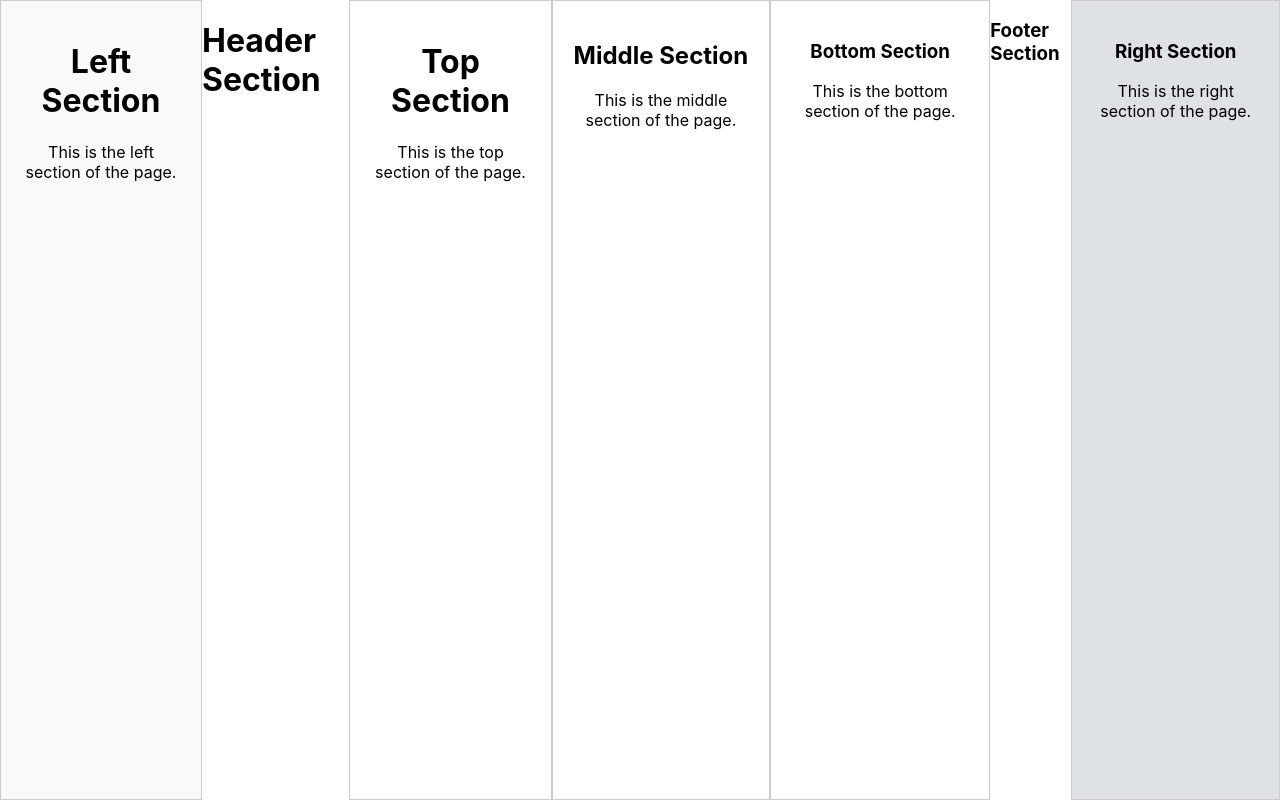
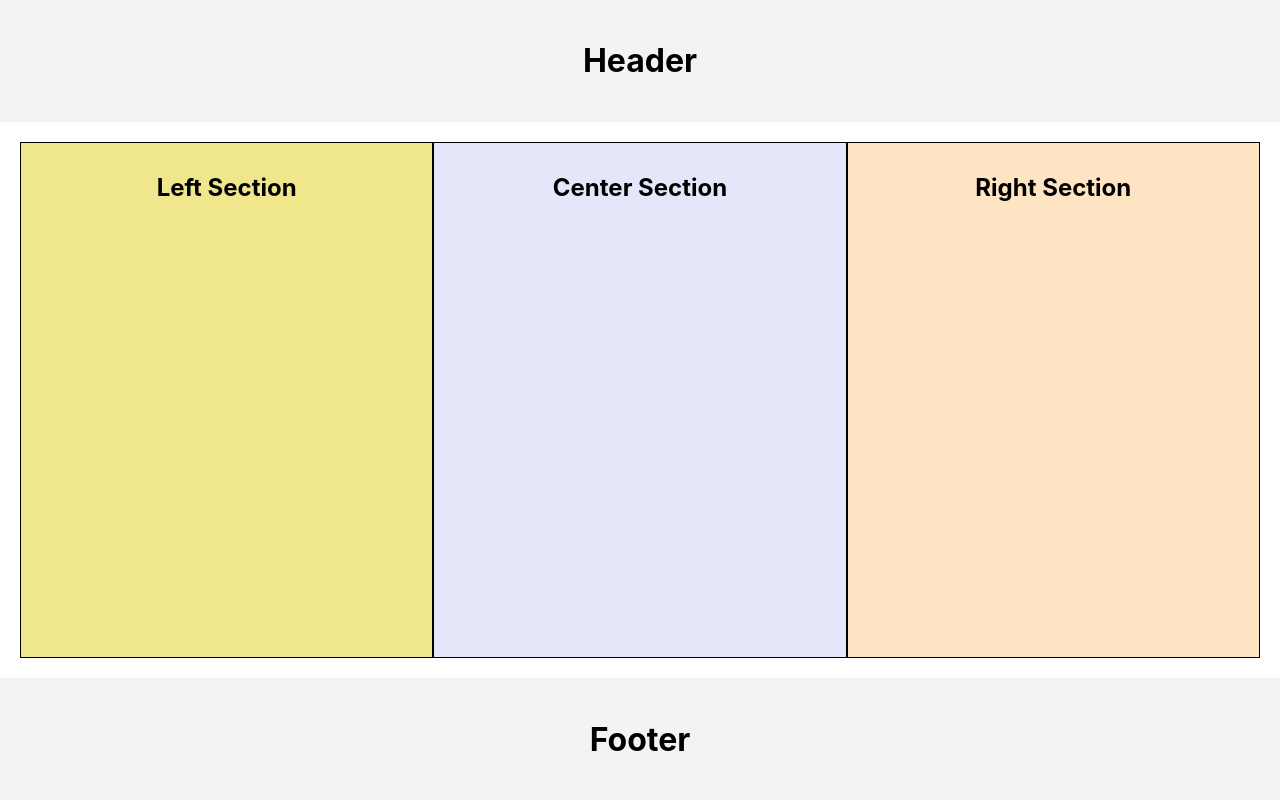
Before and after one commit to whoupstairs/taishichi-web2, a React (Create React App) app: page / in a window 1280 px wide. Built offline with nearby package versions, Linux system fonts and the light colour scheme.

Commit message:
枠組み

```diff
--- a/src/public/template/common/css/App.css
+++ b/src/public/template/common/css/App.css
@@ -1,24 +1,36 @@
 .App {
+  text-align: center;
   display: flex;
-  align-items: stretch; /* 各セクションを同じ高さに保持 */
-  height: 100vh; /* Viewport Height */
+  flex-direction: column;
+  height: 100vh;
 }
 
-.Section {
-  flex-grow: 1; /* 各セクションが均等に広がるように設定 */
+.Header, .Footer {
+  flex: 0 1 auto;
   padding: 20px;
-  border: 1px solid #ccc;
-  text-align: center;
+  background-color: #f3f3f3;
+}
+
+.MainContent {
+  flex: 1;
+  display: flex;
+  padding: 20px;
+}
+
+.LeftSection, .CenterSection, .RightSection {
+  flex: 1;
+  padding: 10px;
+  border: 1px solid black;
 }
 
 .LeftSection {
-  background-color: #f8f9fa;
+  background-color: #f0e68c;
 }
 
 .CenterSection {
-  background-color: #e9ecef;
+  background-color: #e6e6fa;
 }
 
 .RightSection {
-  background-color: #dee2e6;
+  background-color: #ffe4c4;
 }
--- a/src/public/template/pc/App.tsx
+++ b/src/public/template/pc/App.tsx
@@ -1,20 +1,17 @@
 import "../common/css/App.css";
-import BottomSection from "./BottomSection";
 import CenterSection from "./CenterSection";
 import Footer from "./Footer";
 import Header from "./Header";
 import LeftSection from "./LeftSection";
 import MainContent from "./MainContent";
-import MiddleSection from "./MiddleSection";
 import RightSection from "./RightSection";
-import TopSection from "./TopSection";
 
 export const App = () => {
   return (
     <div className="App">
-      <LeftSection />
-      <CenterSection />
-      <RightSection />
+      <Header />
+      <MainContent />
+      <Footer />
     </div>
   );
 };
--- a/src/public/template/pc/CenterSection.tsx
+++ b/src/public/template/pc/CenterSection.tsx
@@ -1,19 +1,10 @@
 import React from "react";
-import Header from "./Header";
-import TopSection from "./TopSection";
-import MiddleSection from "./MiddleSection";
-import BottomSection from "./BottomSection";
-import Footer from "./Footer";
 
 const CenterSection: React.FC = () => {
   return (
-    <>
-      <Header />
-      <TopSection />
-      <MiddleSection />
-      <BottomSection />
-      <Footer />
-    </>
+    <div className="CenterSection">
+      <h2>Center Section</h2>
+    </div>
   );
 };
 
--- a/src/public/template/pc/Footer.tsx
+++ b/src/public/template/pc/Footer.tsx
@@ -2,9 +2,9 @@ import React from "react";
 
 const Footer: React.FC = () => {
   return (
-    <div className="Footer">
-      <h3>Footer Section</h3>
-    </div>
+    <footer className="Footer">
+      <h1>Footer</h1>
+    </footer>
   );
 };
 
--- a/src/public/template/pc/Header.tsx
+++ b/src/public/template/pc/Header.tsx
@@ -2,9 +2,9 @@ import React from "react";
 
 const Header: React.FC = () => {
   return (
-    <div className="Header">
-      <h1>Header Section</h1>
-    </div>
+    <header className="Header">
+      <h1>Header</h1>
+    </header>
   );
 };
 
--- a/src/public/template/pc/LeftSection.tsx
+++ b/src/public/template/pc/LeftSection.tsx
@@ -2,9 +2,8 @@ import React from "react";
 
 const LeftSection: React.FC = () => {
   return (
-    <div className="Section LeftSection">
-      <h1>Left Section</h1>
-      <p>This is the left section of the page.</p>
+    <div className="LeftSection">
+      <h2>Left Section</h2>
     </div>
   );
 };
--- a/src/public/template/pc/MainContent.tsx
+++ b/src/public/template/pc/MainContent.tsx
@@ -1,9 +1,14 @@
 import React from "react";
+import LeftSection from "./LeftSection";
+import CenterSection from "./CenterSection";
+import RightSection from "./RightSection";
 
 const MainContent: React.FC = () => {
   return (
     <div className="MainContent">
-      <p>This is the main content section.</p>
+      <LeftSection />
+      <CenterSection />
+      <RightSection />
     </div>
   );
 };
--- a/src/public/template/pc/RightSection.tsx
+++ b/src/public/template/pc/RightSection.tsx
@@ -2,9 +2,8 @@ import React from "react";
 
 const RightSection: React.FC = () => {
   return (
-    <div className="Section RightSection">
-      <h3>Right Section</h3>
-      <p>This is the right section of the page.</p>
+    <div className="RightSection">
+      <h2>Right Section</h2>
     </div>
   );
 };
```
